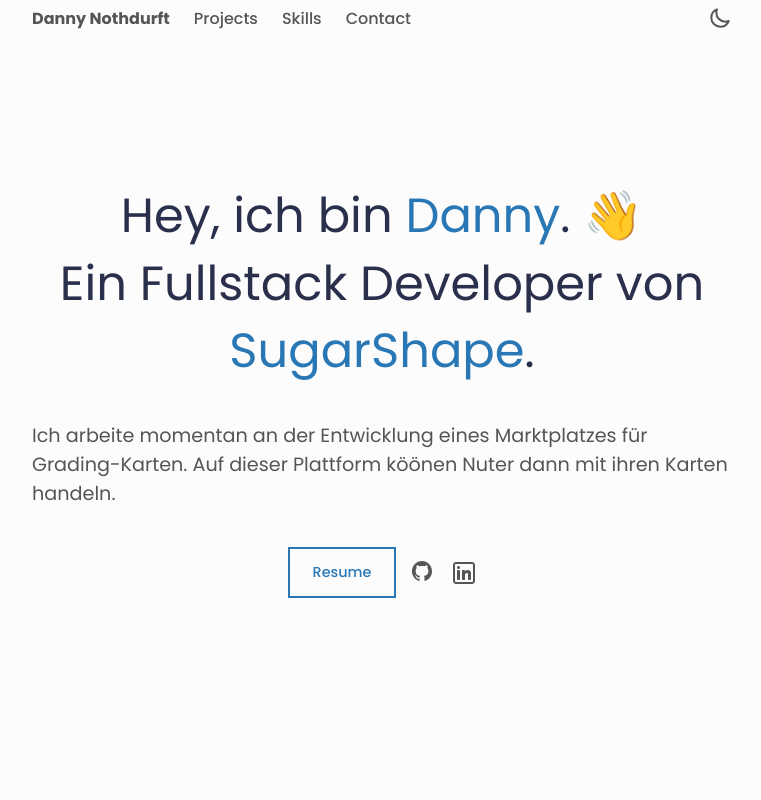
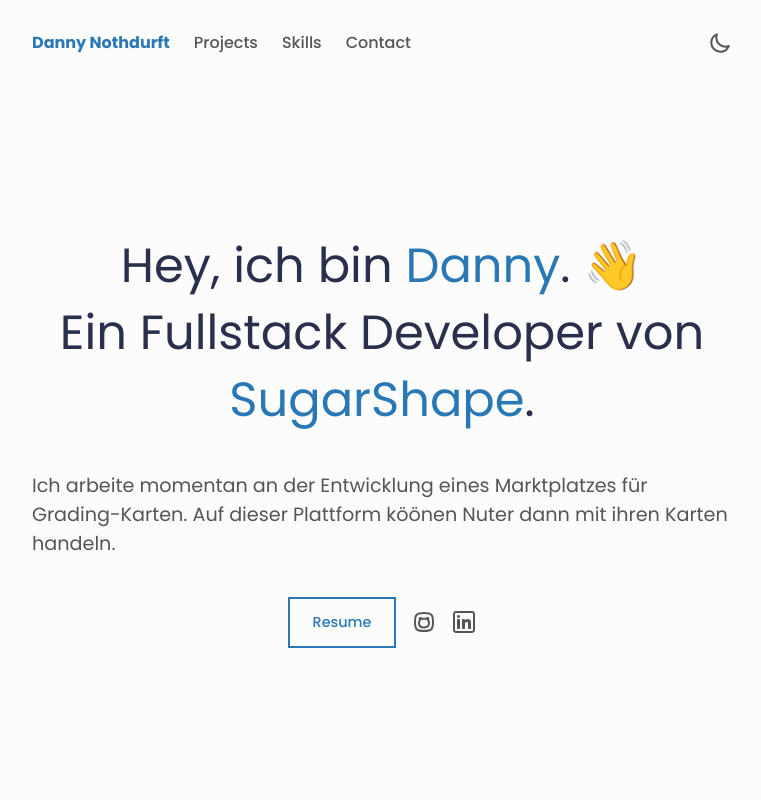
Before and after one commit to dannynothdurft/danny, a Next.js app: page / in a window 1280 px wide. Shown: the top 800 px of the page, without its empty margins (258-1019 px from the left). Built offline with nearby package versions, Linux system fonts and the light colour scheme.

Commit message:
par design debugs geändert

```diff
--- a/src/providers/layout.tsx
+++ b/src/providers/layout.tsx
@@ -13,7 +13,7 @@
   useEffect(() => {
     window.setTimeout(() => {
       rootRef.current?.style.removeProperty("pointer-events");
-    }, 5000);
+    }, 5); //! Wenn die Animation drin ist dann af 5000 setzen
   }, []);
 
   return (
--- a/src/styles/globals.scss
+++ b/src/styles/globals.scss
@@ -3,9 +3,9 @@
 @tailwind utilities;
 
 :root {
-
   scroll-behavior: smooth;
 }
+
 $header-height: 5rem;
 
 * {
@@ -138,13 +138,26 @@
 }
 
 .link {
-  color: var(--clr-primary);
   padding: 0.3rem 0;
   position: relative;
+
+  body.light & {
+    color: $li-clr-primary
+  }
+
+  body.dark & {
+    color: $da-clr-primary
+  }
 }
 
 .link:hover {
-  color: var(--clr-primary);
+  body.light & {
+    color: $li-clr-primary
+  }
+
+  body.dark & {
+    color: $da-clr-primary
+  }
 }
 
 .link::before {
@@ -154,8 +167,15 @@
   height: 0.2rem;
   position: absolute;
   bottom: 0;
-  background-color: var(--clr-primary);
   transition: width 0.2s ease-in;
+
+  body.light & {
+    background-color: $li-clr-primary
+  }
+
+  body.dark & {
+    background-color: $da-clr-primary
+  }
 }
 
 .link:hover::before,
@@ -176,6 +196,10 @@
 }
 
 .link--icon {
+  display: flex;
+  justify-content: center;
+  align-items: center;
+
   body.light & {
     color: $li-clr-fg
   }
@@ -334,7 +358,14 @@
 .footer__link {
   font-size: 0.9rem;
   font-weight: 600;
-  color: var(--clr-fg);
+
+  body.light & {
+    color: $li-clr-fg
+  }
+
+  body.dark & {
+    color: $da-clr-fg
+  }
 }
 
 @media (min-width: 600px) {
--- a/src/styles/header.scss
+++ b/src/styles/header.scss
@@ -1,14 +1,25 @@
+$header-height: 5rem;
+
+$li-shadow: rgba(100, 100, 111, 0.2) 0px 7px 29px 0px;
+$da-shadow: rgba(0, 0, 0, 0.16) 0px 10px 36px 0px, rgba(0, 0, 0, 0.06) 0px 0px 0px 1px;
+
 .header {
-  height: var(--header-height);
+  height: $header-height;
   display: flex;
   align-items: center;
   position: sticky;
   top: 0;
-  z-index: 1;
+  z-index: 10;
 }
 
 .header.shadow {
-  box-shadow: var(--shadow);
+  body.light & {
+    box-shadow: $li-shadow;
+  }
+
+  body.dark & {
+    box-shadow: $da-shadow;
+  }
 }
 
 .nav {
--- a/src/styles/project.scss
+++ b/src/styles/project.scss
@@ -1,3 +1,20 @@
+// Definition der Farben für den Hellmodus
+$li-clr-bg: #fcfcfc;
+$li-clr-bg-alt: #fff;
+$li-clr-fg: #555;
+$li-clr-fg-alt: #444;
+$li-clr-primary: #2978b5;
+$li-shadow: rgba(100, 100, 111, 0.2) 0px 7px 29px 0px;
+
+
+  // Definition der Farben für den Dunkelmodus
+$da-clr-bg: #23283e;
+$da-clr-bg-alt: #2a2f4c;
+$da-clr-fg: #bdbddd;
+$da-clr-fg-alt: #cdcdff;
+$da-clr-primary: #90a0d9;
+$da-shadow: rgba(0, 0, 0, 0.16) 0px 10px 36px 0px, rgba(0, 0, 0, 0.06) 0px 0px 0px 1px;
+
 .projects__column {
   margin-bottom: 2.5rem;
   display: flex;
@@ -8,11 +25,18 @@
 .project {
   padding: 2rem;
   text-align: center;
-  box-shadow: var(--shadow);
   transition: transform 0.2s linear;
   display: grid;
   grid-template-columns: 1fr;
   gap: 1rem;
+
+  body.light & {
+    box-shadow: $li-shadow;
+  }
+
+  body.dark & {
+    box-shadow: $da-shadow;
+  }
 }
 
 .project:hover {
@@ -42,7 +66,14 @@
   margin: 0.5rem;
   font-weight: 500;
   font-size: 0.8rem;
-  color: var(--clr-fg-alt);
+
+  body.light & {
+    color: $li-clr-fg-alt;
+  }
+
+  body.dark & {
+    color: $da-clr-fg-alt;
+  }
 }
 
 .project__links {
--- a/src/svg/github.tsx
+++ b/src/svg/github.tsx
@@ -9,26 +9,18 @@
       fill="none"
       xmlns="http://www.w3.org/2000/svg"
     >
-      <g
-        id="Page-1"
-        stroke="none"
-        strokeWidth="1"
-        fill="none"
-        fillRule="evenodd"
-      >
-        <g
-          id="Dribbble-Light-Preview"
-          transform="translate(-140.000000, -7559.000000)"
-          fill="currentColor"
-        >
-          <g id="icons" transform="translate(56.000000, 160.000000)">
-            <path
-              d="M94,7399 C99.523,7399 104,7403.59 104,7409.253 C104,7413.782 101.138,7417.624 97.167,7418.981 C96.66,7419.082 96.48,7418.762 96.48,7418.489 C96.48,7418.151 96.492,7417.047 96.492,7415.675 C96.492,7414.719 96.172,7414.095 95.813,7413.777 C98.04,7413.523 100.38,7412.656 100.38,7408.718 C100.38,7407.598 99.992,7406.684 99.35,7405.966 C99.454,7405.707 99.797,7404.664 99.252,7403.252 C99.252,7403.252 98.414,7402.977 96.505,7404.303 C95.706,7404.076 94.85,7403.962 94,7403.958 C93.15,7403.962 92.295,7404.076 91.497,7404.303 C89.586,7402.977 88.746,7403.252 88.746,7403.252 C88.203,7404.664 88.546,7405.707 88.649,7405.966 C88.01,7406.684 87.619,7407.598 87.619,7408.718 C87.619,7412.646 89.954,7413.526 92.175,7413.785 C91.889,7414.041 91.63,7414.493 91.54,7415.156 C90.97,7415.418 89.522,7415.871 88.63,7414.304 C88.63,7414.304 88.101,7413.319 87.097,7413.247 C87.097,7413.247 86.122,7413.234 87.029,7413.87 C87.029,7413.87 87.684,7414.185 88.139,7415.37 C88.139,7415.37 88.726,7417.2 91.508,7416.58 C91.513,7417.437 91.522,7418.245 91.522,7418.489 C91.522,7418.76 91.338,7419.077 90.839,7418.982 C86.865,7417.627 84,7413.783 84,7409.253 C84,7403.59 88.478,7399 94,7399"
-              id="github-[#142]"
-            ></path>
-          </g>
-        </g>
-      </g>
+      <path
+        d="M13.717 8.88177C12.5881 8.56954 11.4119 8.56954 10.283 8.88177C10.2189 8.89949 10.155 8.91822 10.0912 8.93795L10.0894 8.93853C10.0564 8.94889 10.0205 8.94235 9.99324 8.92103V8.92103C9.95517 8.8914 9.91766 8.8627 9.8807 8.83491C8.69311 7.94193 8.07278 7.98181 7.91927 8.01161V8.01161C7.8946 8.0164 7.87585 8.03481 7.86732 8.05844C7.86516 8.06441 7.86303 8.07038 7.8609 8.07636C7.61639 8.76505 7.57904 9.52813 7.75277 10.2425C7.76289 10.2841 7.77371 10.3255 7.78525 10.3667C7.78601 10.3694 7.78677 10.3721 7.78753 10.3748C7.79754 10.4102 7.7902 10.4483 7.7678 10.4776V10.4776C7.75074 10.4998 7.73394 10.5223 7.71741 10.545C7.24479 11.1939 6.98907 12.0213 7.00036 12.8747C7.00036 16.3399 8.80396 17.1358 10.535 17.3711L10.5708 17.3758C11.5347 17.5199 12.4587 17.511 13.4195 17.3479L13.4438 17.345C15.1832 17.1339 16.9996 16.3587 16.9996 12.8747C17.0109 12.0213 16.7552 11.1939 16.2826 10.545C16.2674 10.5242 16.252 10.5035 16.2364 10.483C16.236 10.4825 16.2356 10.482 16.2352 10.4815C16.211 10.4498 16.203 10.4085 16.2138 10.3701V10.3701C16.2257 10.3277 16.2368 10.2852 16.2471 10.2425C16.421 9.52611 16.3815 8.76076 16.1329 8.07176C16.1313 8.06753 16.1298 8.06331 16.1283 8.05909C16.1195 8.03503 16.1004 8.01628 16.0752 8.01142V8.01142C15.921 7.98164 15.3041 7.94381 14.1193 8.83491C14.0848 8.86084 14.0499 8.88755 14.0144 8.91508V8.91508C13.9824 8.94011 13.9402 8.94762 13.9013 8.93566C13.9005 8.9354 13.8997 8.93514 13.8988 8.93488C13.8384 8.91627 13.7778 8.89857 13.717 8.88177Z"
+        stroke="currentColor"
+        strokeWidth="2"
+        strokeLinecap="round"
+        strokeLinejoin="round"
+      />
+      <path
+        d="M3 12C3 4.5885 4.5885 3 12 3C19.4115 3 21 4.5885 21 12C21 19.4115 19.4115 21 12 21C4.5885 21 3 19.4115 3 12Z"
+        stroke="currentColor"
+        strokeWidth="2"
+      />
     </svg>
   );
 }
```
Also changed, not shown: public/manifest.json.
